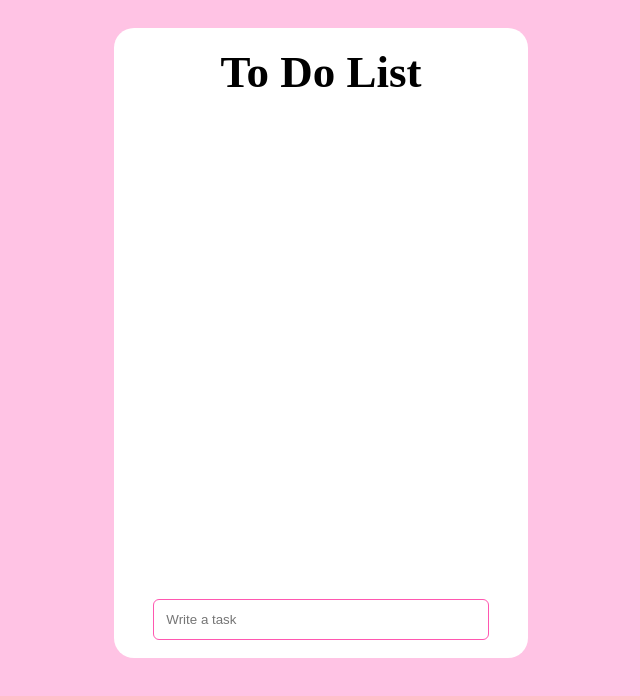
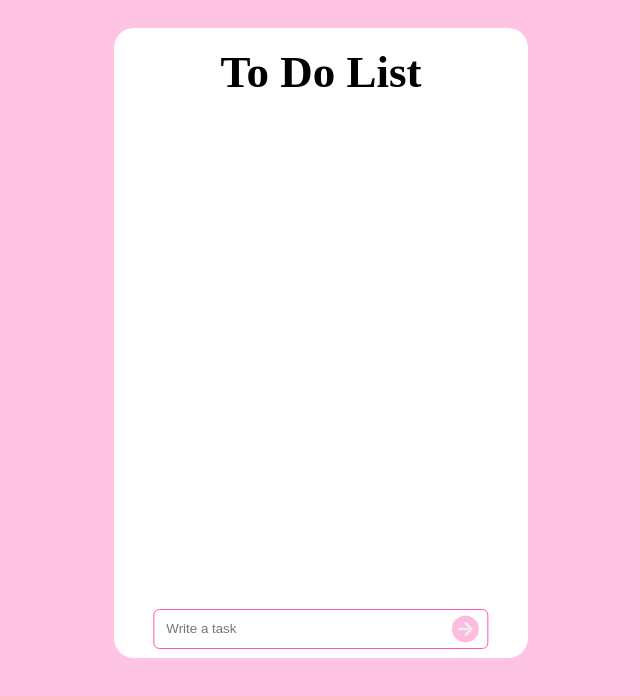
Before and after one commit to longiniii/to-do-list, an Angular app: page / in a window 1280 px wide. Shown: the top 696 px of the page, without its empty margins (319-959 px from the left). Built offline with nearby package versions, Linux system fonts and the light colour scheme; a web font is replaced by a local one.

Commit message:
interface changes

```diff
--- a/src/app/app.component.html
+++ b/src/app/app.component.html
@@ -15,7 +15,8 @@
     </div>
     <div id="to-do-input-div">
         <div id="input-div">
-            <input (keyUp.enter)="onEnter($event)" type="text" placeholder="Write a task">
+            <input (keyUp.enter)="onToDoSubmit($event,'enterKey')" #toDoInput type="text" placeholder="Write a task">
+            <button (click)="onToDoSubmit($event,'button')" id="submit-to-do"><i class="fa-solid fa-circle-arrow-right fa-2xl"></i></button>
         </div>
     </div>
 </section>
--- a/src/app/app.component.scss
+++ b/src/app/app.component.scss
@@ -30,8 +30,8 @@ section {
             display: none;
         }
         .to-do-and-its-num {
-            min-height: 56.7px;
-            height: 56.7px;
+            min-height: 40px;
+            height: 40px;
             display: flex;
             flex-flow: row wrap;
             width: 80%;
@@ -48,17 +48,17 @@ section {
                     left: 50%;
                     top: 50%;
                     transform: translate(-50%,-50%);
-                    font-size: 1.9rem;
+                    font-size: 1.7rem;
                 }
             }
             .to-do {
-                flex: 4;
+                flex: 8;
                 border-bottom: 3px dotted black;
                 position: relative;
                 p {
                     position: absolute;
                     bottom: -7px;
-                    font-size: 2.1rem;
+                    font-size: 1.8rem;
                     width: 90%;
                     white-space: nowrap;
                     overflow-x: scroll;
@@ -83,18 +83,32 @@ section {
     }
     #to-do-input-div {
         flex: 1;
+        position: relative;
         #input-div {
-            height: 100%;
+            position: absolute;
+            left: 50%;
+            top: 50%;
+            transform: translate(-50%,-50%);
+            height: 40px;
             width: 81%;
-            margin: auto;
             input {
-                height: 70%;
+                height: 100%;
                 width: 100%;
                 // border: 1.7px solid rgb(251, 185, 183);
                 border: 1.7px solid rgb(255, 87, 176);
                 border-radius: 6px;
                 outline: none;
                 padding-left: 12px;
+            }
+            #submit-to-do {
+                border: none;
+                background-color: none;
+                color: rgb(255, 187, 223);
+                position: absolute;
+                right: 10px;
+                top: 50%;
+                transform: translate(0,-50%);
+                cursor: pointer;
             }
         }
     }
--- a/src/app/app.component.ts
+++ b/src/app/app.component.ts
@@ -1,4 +1,4 @@
-import { Component } from '@angular/core';
+import { Component, viewChild } from '@angular/core';
 
 @Component({
   selector: 'app-root',
@@ -7,8 +7,15 @@ import { Component } from '@angular/core';
 })
 export class AppComponent {
   protected toDos:Array<string> = []
-  onEnter = (event:any) => {
-    this.toDos.push(event.target.value)
+  onToDoSubmit = (event:any,viaWhat:string) => {
+    if (viaWhat == 'enterKey') {
+      this.toDos.push(event.target.value)
+    }
+    // will be added soon
+    // else if (viaWhat == "button") {
+    //   console.log(event.target.elementParen,@viewChild('toDoInput'))
+    //   this.toDos.push(event.target.elementParent@viewChild('toDoInput'))
+    // }
     event.target.value = ''
   }
   onToDoDelete = (event:any,i:number) => {
```
